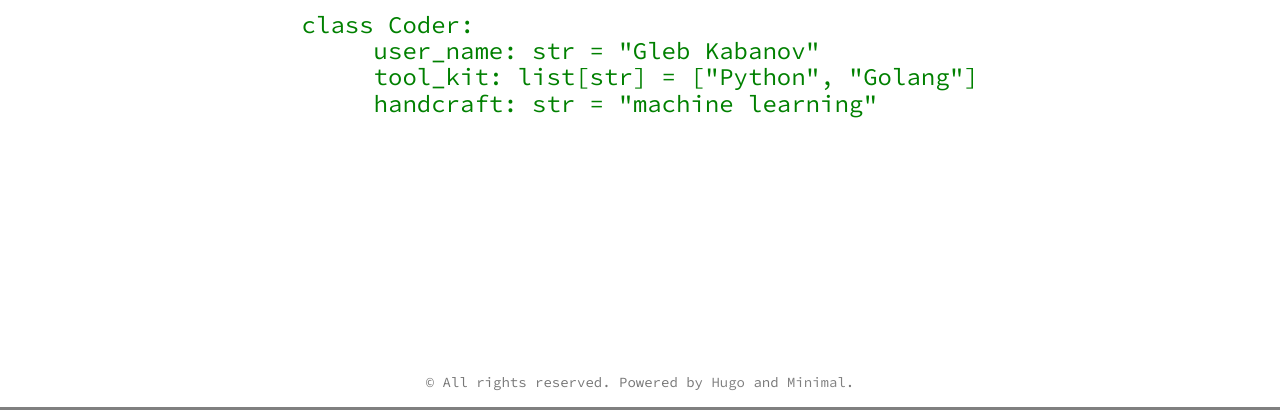
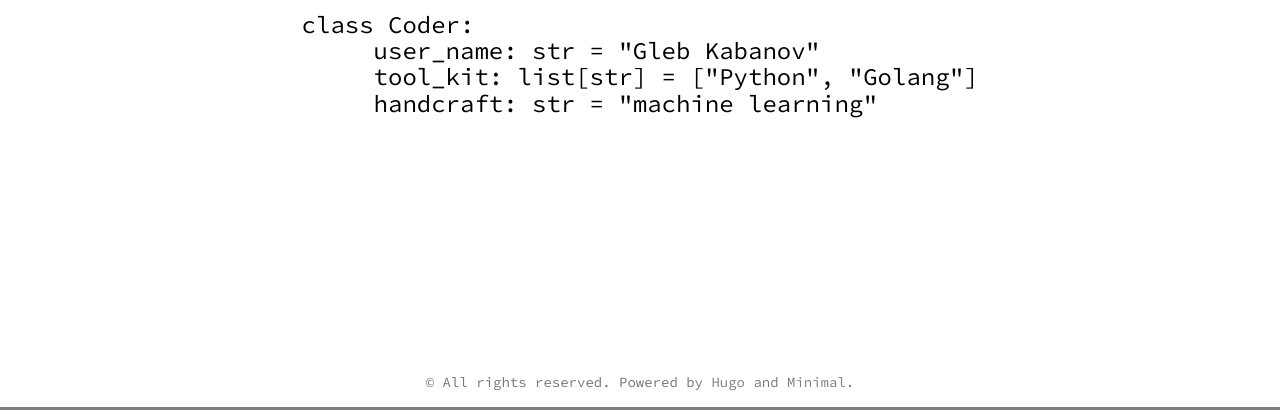
Before and after one commit to toffoliGate/toffoliGate.github.io, a plain HTML site: page index.html in a window 1280 px wide. Shown: the part 390-800 px from the top of the page. Drawn offline with nearby package versions, Linux system fonts and the light colour scheme; some packages are replaced by stand-ins of ours.

Commit message:
rebuild in progress

```diff
--- a/index.html
+++ b/index.html
@@ -107,7 +107,7 @@
         <h1>My Specs...</h1>
 
 		<div align="left">
-			<h3 style="color:green;">
+			<h3 style="color:black;">
 				class Coder: <br>
 				&nbsp;&nbsp;&nbsp;&nbsp;&nbsp;user_name: str = "Gleb Kabanov" <br>
 				&nbsp;&nbsp;&nbsp;&nbsp;&nbsp;tool_kit: list[str] = ["Python", "Golang"] <br>
```
